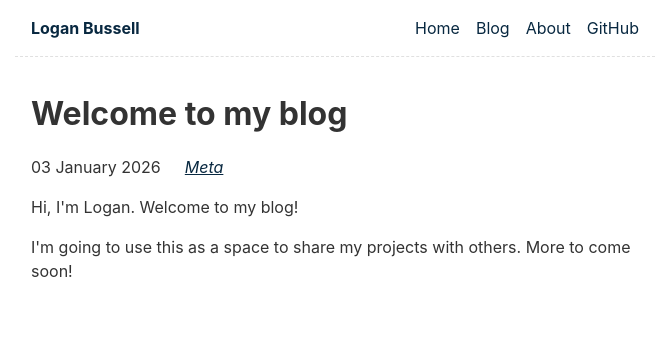
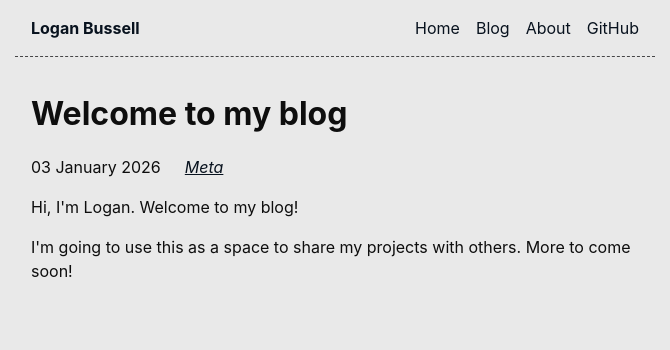
Before and after one commit to lbussell/lbussell.github.io, an Eleventy site: page content/blog/welcome/welcome.md in a window 1280 px wide. Shown: the whole page, without its empty margins (305-975 px from the left). Built offline with nearby package versions, Linux system fonts and the light colour scheme; Eleventy itself is replaced by a stand-in of ours; files that its build step writes are made by us from their sources; what @zachleat/heading-anchors, zod-validation-error would draw is missing.

Commit message:
Update colorschemes

```diff
--- a/css/index.css
+++ b/css/index.css
@@ -4,34 +4,90 @@
 	--font-family-monospace: Consolas, Menlo, Monaco, Andale Mono WT, Andale Mono, Lucida Console, Lucida Sans Typewriter, DejaVu Sans Mono, Bitstream Vera Sans Mono, Liberation Mono, Nimbus Mono L, Courier New, Courier, monospace;
 }
 
-/* Theme colors */
+/* Color palette */
 :root {
-	--color-gray-20: #e0e0e0;
-	--color-gray-50: #C0C0C0;
-	--color-gray-90: #333;
+  /* https://oklch.fyi/color-palettes/gray */
+  --gray-1: oklch(0.162 0.000 0.0);
+  --gray-2: oklch(0.195 0.000 0.0);
+  --gray-3: oklch(0.254 0.000 0.0);
+  --gray-4: oklch(0.302 0.000 0.0);
+  --gray-5: oklch(0.348 0.000 0.0);
+  --gray-6: oklch(0.396 0.000 0.0);
+  --gray-7: oklch(0.459 0.000 0.0);
+  --gray-8: oklch(0.549 0.000 0.0);
+  --gray-9: oklch(0.649 0.000 0.0);
+  --gray-10: oklch(0.720 0.000 0.0);
+  --gray-11: oklch(0.863 0.000 0.0);
+  --gray-12: oklch(0.933 0.000 0.0);
+  /* https://oklch.fyi/color-palettes/purple */
+  --purple-1: oklch(0.183 0.027 295.0);
+  --purple-2: oklch(0.214 0.038 295.0);
+  --purple-3: oklch(0.279 0.075 295.0);
+  --purple-4: oklch(0.330 0.105 295.0);
+  --purple-5: oklch(0.376 0.129 295.0);
+  --purple-6: oklch(0.427 0.151 295.0);
+  --purple-7: oklch(0.495 0.172 295.0);
+  --purple-8: oklch(0.581 0.192 295.0);
+  --purple-9: oklch(0.637 0.185 295.0);
+  --purple-10: oklch(0.690 0.174 295.0);
+  --purple-11: oklch(0.853 0.107 295.0);
+  --purple-12: oklch(0.924 0.063 295.0);
+  /* https://oklch.fyi/color-palettes/blue */
+  --blue-1: oklch(0.181 0.028 252.0);
+  --blue-2: oklch(0.212 0.039 252.0);
+  --blue-3: oklch(0.277 0.077 252.0);
+  --blue-4: oklch(0.328 0.107 252.0);
+  --blue-5: oklch(0.374 0.131 252.0);
+  --blue-6: oklch(0.425 0.152 252.0);
+  --blue-7: oklch(0.493 0.172 252.0);
+  --blue-8: oklch(0.579 0.191 252.0);
+  --blue-9: oklch(0.629 0.187 252.0);
+  --blue-10: oklch(0.682 0.176 252.0);
+  --blue-11: oklch(0.849 0.107 252.0);
+  --blue-12: oklch(0.921 0.063 252.0);
+}
 
-	--background-color: #fff;
+/* Light theme colors */
+:root {
+  --color-gray-bg: var(--gray-12);
+  --color-gray-md: var(--gray-6);
+  --color-gray-fg: var(--gray-1);
 
-	--text-color: var(--color-gray-90);
-	--text-color-link: #082840;
-	--text-color-link-active: #5f2b48;
-	--text-color-link-visited: #17050F;
+  --color-purple-bg: var(--purple-12);
+  --color-purple-md: var(--purple-7);
+  --color-purple-fg: var(--purple-1);
+
+  --color-blue-bg: var(--blue-12);
+  --color-blue-md: var(--blue-7);
+  --color-blue-fg: var(--blue-1);
+}
+
+/* Theme color assignments */
+:root {
+	--background-color: var(--color-gray-bg);
+	--text-color: var(--color-gray-fg);
+
+	--text-color-link: var(--color-blue-fg);
+	--text-color-link-active: var(--color-blue-fg);
+	--text-color-link-visited: var(--color-purple-fg);
 
 	--syntax-tab-size: 2;
 }
 
+/* Dark theme colors */
 @media (prefers-color-scheme: dark) {
 	:root {
-		--color-gray-20: #e0e0e0;
-		--color-gray-50: #C0C0C0;
-		--color-gray-90: #dad8d8;
+  --color-gray-bg: var(--gray-2);
+  --color-gray-md: var(--gray-6);
+  --color-gray-fg: var(--gray-12);
 
-		/* --text-color is assigned to --color-gray-_ above */
-		--text-color-link: #1493fb;
-		--text-color-link-active: #6969f7;
-		--text-color-link-visited: #a6a6f8;
+  --color-purple-bg: var(--purple-1);
+  --color-purple-md: var(--purple-7);
+  --color-purple-fg: var(--purple-11);
 
-		--background-color: #15202b;
+  --color-blue-bg: var(--blue-1);
+  --color-blue-md: var(--blue-7);
+  --color-blue-fg: var(--blue-11);
 	}
 }
 
@@ -123,7 +179,7 @@ main :first-child {
 }
 
 header {
-	border-bottom: 1px dashed var(--color-gray-20);
+	border-bottom: 1px dashed var(--color-gray-md);
 }
 
 #skip-link {
@@ -131,7 +187,7 @@ header {
 	background: var(--background-color);
 	color: var(--text-color);
 	padding: 0.5rem 1rem;
-	border: 1px solid var(--color-gray-90);
+	border: 1px solid var(--color-gray-fg);
 	border-radius: 2px;
 }
 
@@ -149,7 +205,7 @@ header {
 	justify-content: space-between;
 	gap: .5em 1em;
 	list-style: "";
-	border-top: 1px dashed var(--color-gray-20);
+	border-top: 1px dashed var(--color-gray-md);
 	padding: 1em 0;
 }
 .links-nextprev > * {
@@ -252,7 +308,7 @@ header {
 .postlist-date,
 .postlist-item:before {
 	font-size: 0.8125em; /* 13px /16 */
-	color: var(--color-gray-90);
+	color: var(--color-gray-fg);
 }
 .postlist-date {
 	word-spacing: -0.5px;
```
